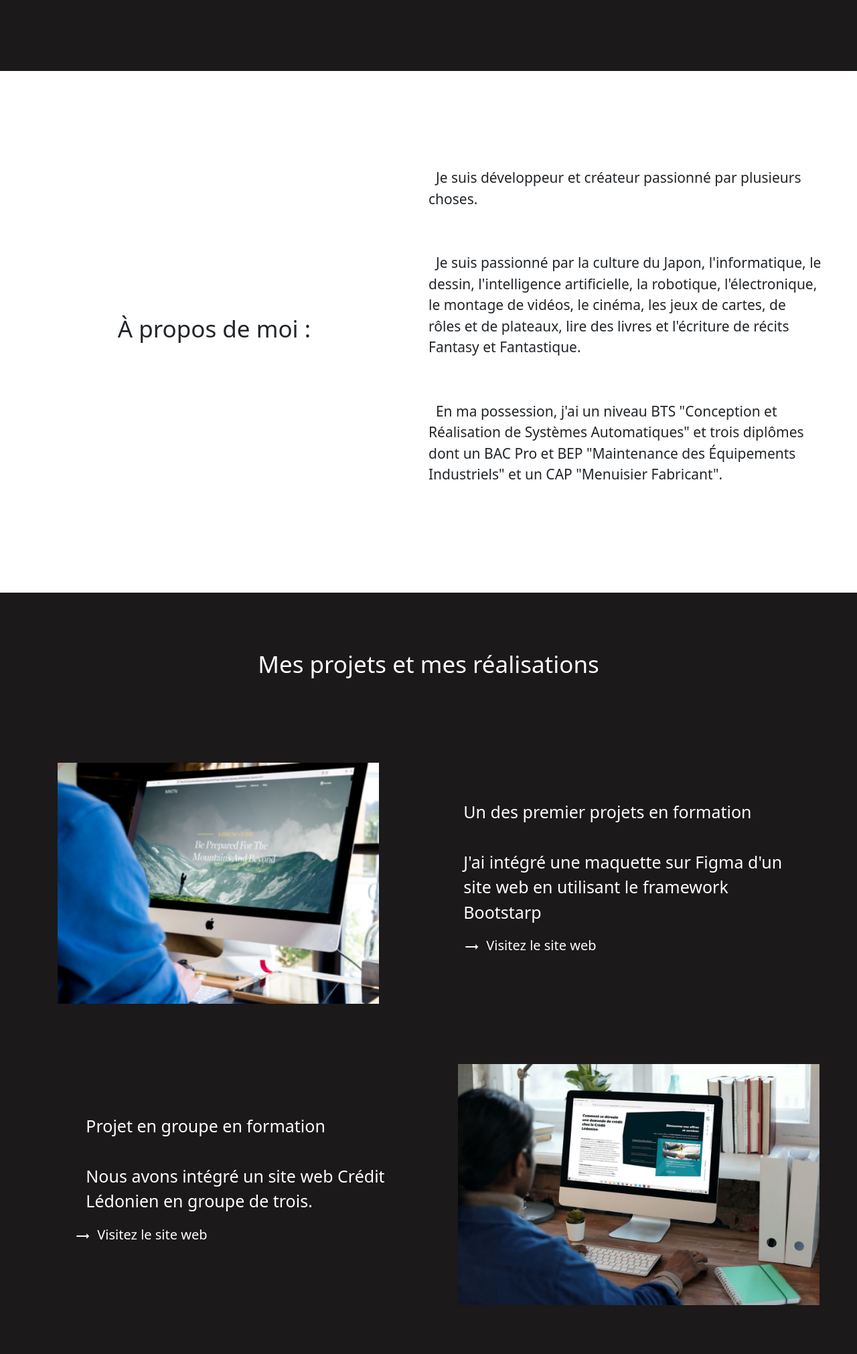
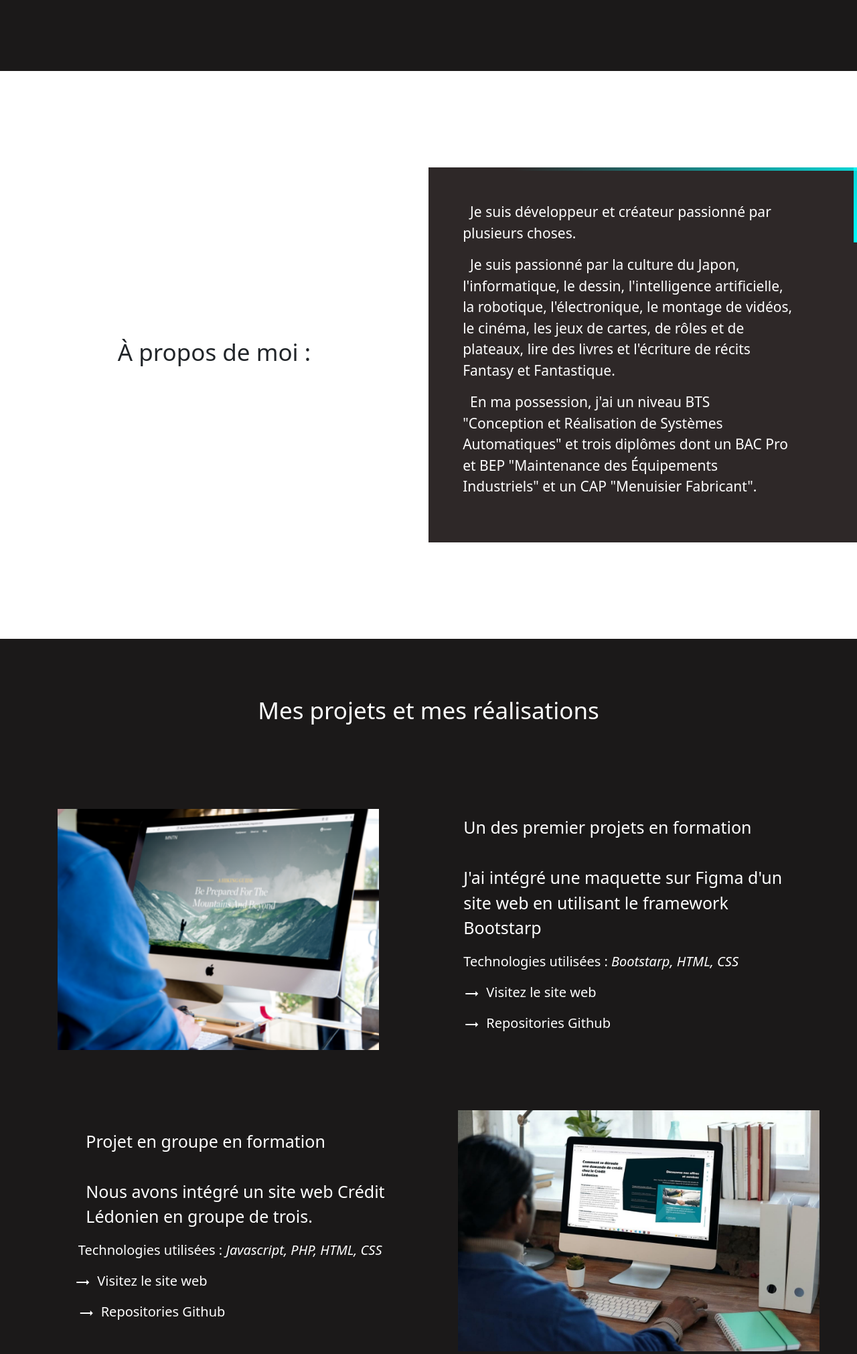
Before and after one commit to Cybernet-Studio/Projet-Porfolio, a PHP site: page / in a window 1280 px wide. Shown: the part 694-2716 px from the top of the page at 67% size. Run offline with PHP 8.4, Linux system fonts and the light colour scheme.

Commit message:
Update logo

```diff
--- a/index.php
+++ b/index.php
@@ -89,7 +89,11 @@
             <div class="row">
                 <div class="sct-aPropo d-flex align-items-xl-center align-items-lg-center">
                     <h2 class="d-flex justify-content-center col-xl-6 col-lg-5 col-md-12 col-12">À propos de moi :</h2>
-                    <div class="col-xl-6 col-lg-7 col-md-12 col-12">
+                    <div class="animation col-xl-6 col-lg-7 col-md-12 col-12">
+                        <span></span>
+                        <span></span>
+                        <span></span>
+                        <span></span>
                         <p class="col-11">
                             &nbsp; Je suis développeur et créateur passionné par plusieurs choses.
                         </p>
@@ -123,10 +127,19 @@
                             <div class="col-12">
                                 <p>Un des premier projets en formation<br><br>J'ai intégré une maquette sur Figma d'un site web en utilisant le framework Bootstarp</p>
                             </div>
+                            <div class="col-12">
+                                <p class="txtSmall">Technologies utilisées : <span class="txtItalic">Bootstarp, HTML, CSS</span></p>
+                            </div>
                             <div class="visiteWeb">
                                 <a target="_blank" href="https://arthurg.promo-93.codeur.online/Projet_Integration_Bootstarp_MNTN/integration_bootstarp.html" class="d-flex justify-content-start col-12">
                                     <div class="arrow"><span class="material-icons">trending_flat</span></div>
                                     <div><p>Visitez le site web</p></div>
+                                </a>
+                            </div>
+                            <div class="visiteWeb">
+                                <a target="_blank" href="https://github.com/Cybernet-Studio/Projet_Integratio_Web_MNTN" class="d-flex justify-content-start col-12">
+                                    <div class="arrow"><span class="material-icons">trending_flat</span></div>
+                                    <div><p>Repositories Github</p></div>
                                 </a>
                             </div>
                         </div>
@@ -147,10 +160,19 @@
                             <div class="d-flex justify-content-center align-items-center">
                                 <p>Projet en groupe en formation<br><br>Nous avons intégré un site web Crédit Lédonien en groupe de trois.</p>
                             </div>
+                            <div class="col-10">
+                                <p class="txtSmall">Technologies utilisées :<span class="txtItalic"> Javascript, PHP, HTML, CSS</span></p>
+                            </div>
                             <div class="visiteWeb">
                                 <a target="_blank" href="https://arthurg.promo-93.codeur.online/Projet-Integration-Credit-Ledonien/index.php" class="d-flex justify-content-center col-12">
                                     <div class="arrow"><span class="material-icons">trending_flat</span></div>
                                     <div><p>Visitez le site web</p></div>
+                                </a>
+                            </div>
+                            <div class="visiteWeb">
+                                <a target="_blank" href="https://github.com/Cybernet-Studio/Projet-Integration-Credit-Ledonien/tree/integrationMixe" class="d-flex justify-content-start col-12">
+                                    <div class="arrow"><span class="material-icons">trending_flat</span></div>
+                                    <div><p>Repositories Github</p></div>
                                 </a>
                             </div>
                         </div>
@@ -169,7 +191,10 @@
                         <div class="d-flex justify-content-center align-items-center col-6 order-2">
                             <div class="col-10">
                                 <div class="col-12">
-                                    <p>Autre projet en formation<br><br>J'ai créé une Todolist aux couleurs rétro, avec le local storage</p>
+                                    <p>Autre projet en formation<br><br>J'ai créé une Todolist aux couleurs rétro, avec une sauvegarde en local</p>
+                                </div>
+                                <div class="col-112">
+                                    <p class="txtSmall">Technologies utilisées :<span class="txtItalic"> lOCAL Storage, Javascript, PHP, HTML, CSS</span></p>
                                 </div>
                                 <div class="visiteWeb">
                                     <a target="_blank" href="https://arthurg.promo-93.codeur.online/Projet_ToDolist/index.html" class="d-flex justify-content-start col-12">
@@ -177,6 +202,12 @@
                                         <div><p>Visitez le site web</p></div>
                                     </a>
                                 </div>
+                                <div class="visiteWeb">
+                                <a target="_blank" href="https://github.com/Cybernet-Studio/Projet-toDolist" class="d-flex justify-content-start col-12">
+                                    <div class="arrow"><span class="material-icons">trending_flat</span></div>
+                                    <div><p>Repositories Github</p></div>
+                                </a>
+                            </div>
                             </div>
                         </div>
                     </div>
@@ -304,10 +335,20 @@
                         <div class="framework">
                             <h3 class="d-flex justify-content-center col-12">Frameworks :</h3>
                             <div class="d-flex justify-content-center">
-                                <div class="d-flex justify-content-around col-8">
-                                    <img src="logo/logo-Fw-bootstarp.svg" id="logoBootsp" title="Bootsarp" alt="Logo Bootstarp">
-                                    <img src="logo/logo-Fw-vueJs.svg" id="logoVueJs" title="Vue Js" alt="Logo Vue.js">
-                                    <img src="logo/logo-Fw-laravel.svg" id="logoLrvl" title="Laravel" alt="Logo Laravel">
+                                <div class="col-10">
+                                    <div class="logoSpanLine d-flex justify-content-center">
+                                        <div class="d-flex justify-content-around col-7">
+                                            <img src="logo/logo-Fw-react.svg" id="logoReact" title="React" alt="Logo React">
+                                            <img src="logo/logo-Fw-vueJs.svg" id="logoVueJs" title="Vue Js" alt="Logo Vue Js">
+                                        </div>
+                                    </div>
+
+                                    <div class="d-flex justify-content-center">
+                                        <div class="d-flex justify-content-around col-7">
+                                            <img src="logo/logo-Fw-bootstarp.svg" id="logoBootstarp" title="Bootstarp" alt="Logo Bootstarp">
+                                            <img src="logo/logo-Fw-laravel.svg" id="logoLaravel" title="Laravel" alt="Logo Laravel">
+                                        </div>
+                                    </div>
                                 </div>
                             </div>
                         </div>
@@ -315,7 +356,6 @@
                         <div class="logiciel">
                             <h3 class="d-flex justify-content-center col-12">Logiciels :</h3>
                             <div class="d-flex justify-content-center">
-
                                 <div class="col-10">
                                     <div class="logoSpanLine d-flex justify-content-center">
                                         <div class="d-flex justify-content-around col-7">
@@ -323,6 +363,7 @@
                                             <img src="logo/logo-Lg-worpress.svg" id="logoWordpress" title="WordPress" alt="Logo Wordpress">
                                         </div>
                                     </div>
+
                                     <div class="d-flex justify-content-center">
                                         <div class="d-flex justify-content-around col-7">
                                             <img src="logo/logo-Lg-figma.svg" id="logoFgma" title="Figma" alt="Logo Figma">
--- a/style.css
+++ b/style.css
@@ -32,6 +32,68 @@
     .sct-aPropo h2{font-size: 35px;}
     .sct-aPropo p{font-size: 21px;}
     .sct-aPropo p:nth-child(2){margin: 8vh 0 8vh 0;}
+    .animation{
+        position: relative;
+        background: rgb(46, 40, 40);
+        padding: 4%;
+        transition: 0.5s;
+        color: white;
+        overflow: hidden;
+    }
+    .animation:hover{
+        background: rgb(0, 255, 255);
+        color: black;
+        box-shadow: 0 0 5px rgb(0, 255, 255),
+        0 0 25px rgb(0, 255, 255),
+        0 0 50px rgb(0, 255, 255),
+        0 0 200px rgb(0, 255, 255);
+    }
+    .animation span{position: absolute; display: block;}
+    .animation span:nth-child(1){
+        top: 0; left: -100%;
+        width: 100%; height: 5px;
+        background: linear-gradient(90deg, transparent,rgb(0, 255, 255));
+        animation: animate1 2s linear infinite;
+        animation-delay: 0s;
+    }
+    @keyframes animate1 {
+        0%{ left:-100% }
+        50%,100%{ left: 100%; }
+    }
+    .animation span:nth-child(2){
+        top: -100%; right: 0;
+        width: 5px; height: 100%;
+        background: linear-gradient(180deg, transparent,rgb(0, 255, 255));
+        animation: animate2 2s linear infinite;
+        animation-delay: 0.5s;
+    }
+    @keyframes animate2 {
+        0%{ top:-100% }
+        50%,100%{ top: 100%; }
+    }
+    .animation span:nth-child(3){
+        bottom: 0; right: -100%;
+        width: 100%; height: 5px;
+        background: linear-gradient(270deg, transparent,rgb(0, 255, 255));
+        animation: animate3 2s linear infinite;
+        animation-delay: 1s;
+    }
+    @keyframes animate3 {
+        0%{ right:-100% }
+        50%,100%{  right: 100%; }
+    }
+    .animation span:nth-child(4){
+        bottom: -100%; left: 0;
+        width: 5px; height: 100%;
+        background: linear-gradient(360deg, transparent,rgb(0, 255, 255));
+        animation: animate4 2s linear infinite;
+        animation-delay: 1.5s;
+    }
+    @keyframes animate4 {
+        0%{ bottom:-100%
+        }
+        50%,100%{ bottom: 100%; }
+    }
 /* section projets */
 
     /* block projet */
@@ -53,7 +115,8 @@
 .sct-projets a{
     text-decoration: none;
 }.visiteWeb p:hover {color: rgb(161, 135, 152);}
-
+#section_projet .txtSmall{font-size: 20px;}
+#section_projet .txtItalic{font-style: italic;}
     /* block dessin */
 .blockDraw{
     margin-bottom: 80px;
@@ -86,7 +149,7 @@
 .sct-competences h3{
     margin-bottom: 30px;
 }
-#logoJs, #logoJava, #logoHtml, #logoCss, #logoBootsp, #logoLrvl, #logoWordpress, #logoVsc, #logoVp, #logoFgma, #logoVueJs{
+#logoJs, #logoJava, #logoHtml, #logoCss, #logoBootstarp, #logoLaravel, #logoWordpress, #logoVsc, #logoVp, #logoFgma, #logoVueJs, #logoReact{
     width: 90px;
 }
 #logoPhp, #logoMsql{
```
Also changed, not shown: logo/logo-Fw-react.svg (added).
